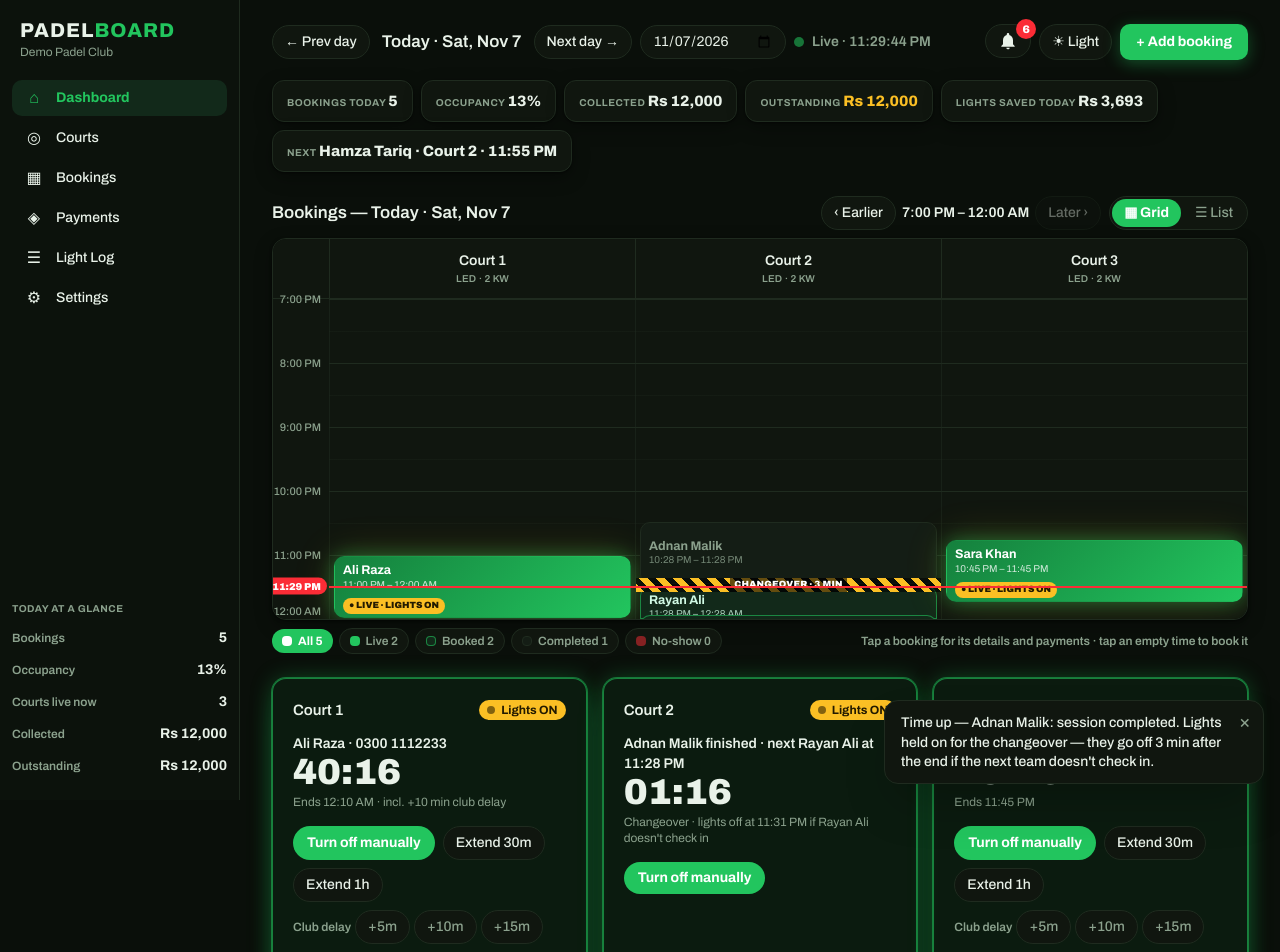
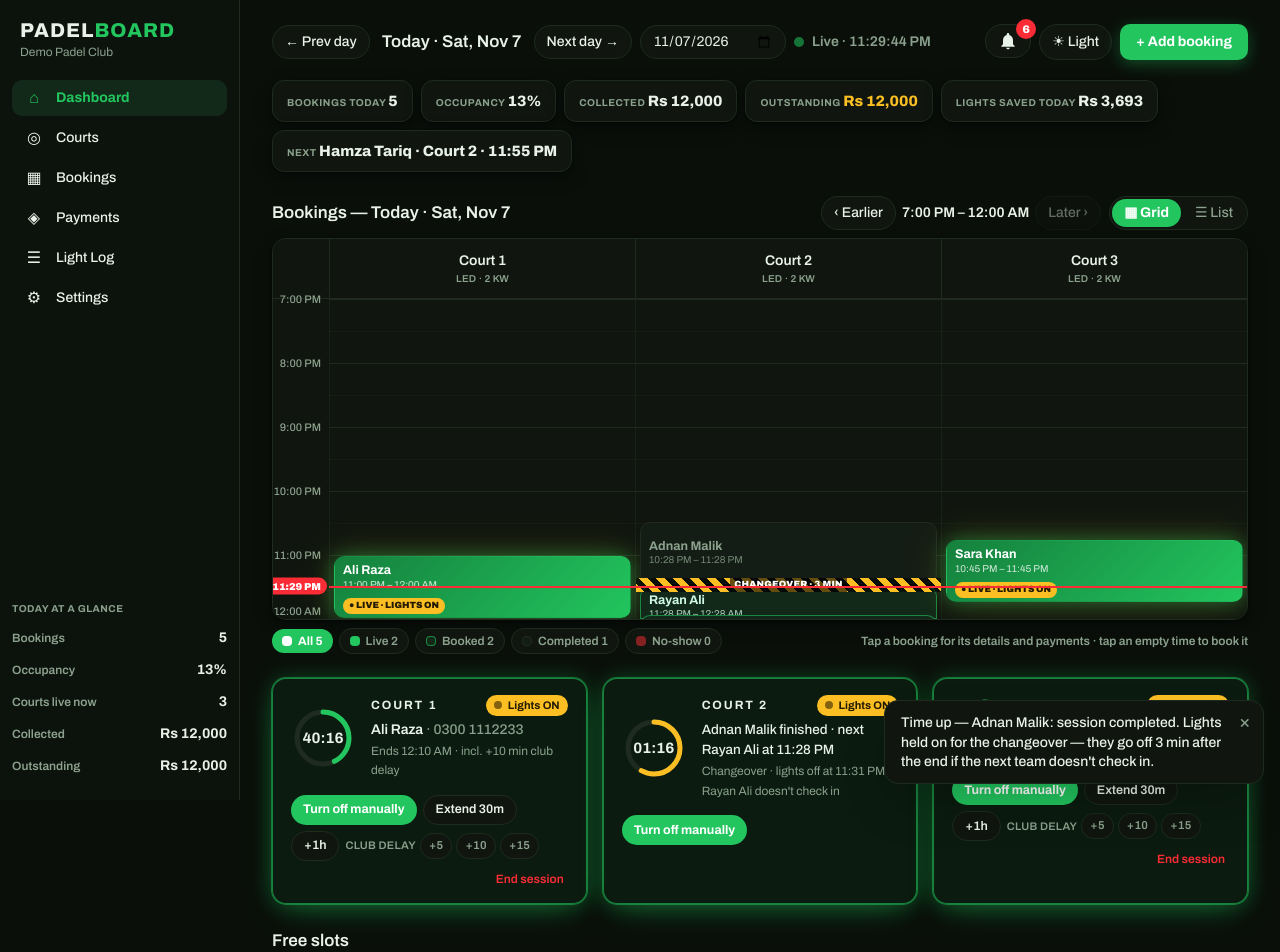
Before and after one commit to muneeb-m12/PadelBoard, a Next.js app: page / in a window 1280 px wide. Shown: the top 952 px of the page. Built offline with nearby package versions, Linux system fonts and the light colour scheme.

Commit message:
Court cards restyled to Variant B compact tiles: countdown progress rings, single control row, all states preserved

```diff
--- a/src/components/Dashboard.tsx
+++ b/src/components/Dashboard.tsx
@@ -140,6 +140,30 @@ function countdown(offAt: Date | null, now: Date): string {
 const inputCls = "w-full rounded-[10px] border border-pb-border bg-pb-surface px-3 py-2 text-sm text-pb-text";
 const btnCls = "rounded-full border border-pb-border bg-pb-surface px-3 py-1.5 text-sm font-medium hover:bg-pb-surface2";
 const chipCls = "rounded-full border border-pb-border bg-pb-surface2 px-2.5 py-0.5 text-xs font-semibold";
+
+// Compact-tile (Variant B court cards, approved 2026-11-10) button sizes.
+const tileBtnCls = "inline-flex h-[30px] items-center whitespace-nowrap rounded-full border border-pb-border bg-pb-surface px-3 text-[12.5px] font-semibold hover:bg-pb-surface2";
+const tileTinyCls = "inline-flex h-[26px] items-center whitespace-nowrap rounded-full border border-pb-border bg-pb-surface px-2 text-[11.5px] font-semibold hover:bg-pb-surface2";
+const tilePrimaryCls = "inline-flex h-[30px] items-center whitespace-nowrap rounded-full bg-pb-accent px-3 text-[12.5px] font-bold text-white hover:brightness-110";
+
+/** Variant B countdown ring: the arc shows the ELAPSED fraction of the period
+ *  the centred countdown belongs to; fraction null renders the bare track
+ *  (idle court / not today). Tones: accent = live session, amber = the
+ *  transitional states (checked-in waiting for its start, changeover). */
+function ProgressRing({ fraction, label, tone }: { fraction: number | null; label: string; tone: "accent" | "amber" | "dim" }) {
+  const C = 2 * Math.PI * 26;
+  const f = fraction === null ? 0 : Math.min(1, Math.max(0, fraction));
+  const toneCls = tone === "amber" ? "text-pb-amber" : tone === "dim" ? "text-pb-dim" : "text-pb-accent";
+  return (
+    <div className="relative h-16 w-16 flex-none" aria-hidden="true">
+      <svg width="64" height="64" viewBox="0 0 64 64">
+        <circle cx="32" cy="32" r="26" fill="none" stroke="currentColor" strokeWidth="5" className="text-pb-border" />
+        <circle cx="32" cy="32" r="26" fill="none" stroke="currentColor" strokeWidth="5" strokeLinecap="round" strokeDasharray={C} strokeDashoffset={C * (1 - f)} transform="rotate(-90 32 32)" className={toneCls} />
+      </svg>
+      <div className={`absolute inset-0 flex items-center justify-center font-bold tabular-nums ${label.length > 5 ? "text-[11px]" : "text-[15px]"}`}>{label}</div>
+    </div>
+  );
+}
 
 export default function Dashboard() {
   const [theme, setTheme] = useState<"dark" | "light">("dark");
@@ -1070,41 +1094,55 @@ export default function Dashboard() {
           const lightsOn = isToday && lightsOnFor(court, now);
           const pending = active !== undefined && bookingStart(active) > now;
           const changeover = isToday && !active && !court.manualOverride ? changeoverForCourt(court.id, now) : undefined;
+          // Ring = elapsed fraction of whatever the countdown counts down:
+          // live session (booked start → effective end incl. extensions/comp),
+          // the 15-min check-in window when waiting for the booked start, or
+          // the changeover grace window. No period → bare track.
+          const ring = active
+            ? pending
+              ? { fraction: (now.getTime() - (bookingStart(active).getTime() - 15 * 60_000)) / (15 * 60_000), label: countdown(bookingStart(active), now), tone: "amber" as const }
+              : { fraction: active.lightsOffAt ? (now.getTime() - bookingStart(active).getTime()) / (active.lightsOffAt.getTime() - bookingStart(active).getTime()) : null, label: countdown(active.lightsOffAt, now), tone: "accent" as const }
+            : changeover
+              ? { fraction: (now.getTime() - (changeover.until.getTime() - settings.changeoverGraceMinutes * 60_000)) / (settings.changeoverGraceMinutes * 60_000), label: countdown(changeover.until, now), tone: "amber" as const }
+              : { fraction: null, label: "—", tone: "dim" as const };
           return (
-            <div key={court.id} id={`court-card-${court.id}`} className={`panel-shadow rounded-[14px] border p-5 ${lightsOn ? "lit-glow border-pb-accent/60 bg-pb-accent/[0.07]" : "border-pb-border bg-pb-surface"} ${focusedCourtId === court.id ? "ring-2 ring-pb-accent/70" : ""}`}>
-              <div className="flex items-center justify-between">
-                <h2 className="text-[15px] font-semibold">{court.name}</h2>
-                <span className={`flex items-center gap-1.5 rounded-full px-2 py-0.5 text-xs font-bold ${lightsOn ? "bg-pb-amber text-pb-amber-ink" : "bg-pb-surface2 text-pb-dim"}`}>
+            <div key={court.id} id={`court-card-${court.id}`} className={`panel-shadow rounded-[14px] border px-[18px] pb-3 pt-4 ${lightsOn ? "lit-glow border-pb-accent/60 bg-pb-accent/[0.07]" : "border-pb-border bg-pb-surface"} ${focusedCourtId === court.id ? "ring-2 ring-pb-accent/70" : ""}`}>
+              <div className="flex items-center gap-4">
+                <ProgressRing fraction={ring.fraction} label={ring.label} tone={ring.tone} />
+                <div className="min-w-0 flex-1">
+                  <div className="flex items-center justify-between gap-2">
+                    <h2 className="text-xs font-bold uppercase tracking-[0.16em]">{court.name}</h2>
+                    <span className={`flex items-center gap-1.5 rounded-full px-2 py-0.5 text-[11px] font-bold ${lightsOn ? "bg-pb-amber text-pb-amber-ink" : "bg-pb-surface2 text-pb-dim"}`}>
                       {lightsOn && <span className="pulse-dot inline-block h-2 w-2 rounded-full bg-pb-amber-ink" />}
                       {lightsOn ? "Lights ON" : "Lights off"}
                     </span>
                   </div>
                   {active ? (
-                <div className="mt-3">
-                  <p className="text-sm font-semibold">{active.customerName} · {active.customerPhone}</p>
-                  <p className="font-black leading-none text-4xl tabular-nums">{countdown(pending ? bookingStart(active) : active.lightsOffAt, now)}</p>
+                    <>
+                      <p className="mt-1 text-sm font-semibold">{active.customerName} <span className="font-medium text-pb-dim">· {active.customerPhone}</span></p>
                       {pending ? (
-                    <p className="mt-1 text-xs text-pb-dim">Checked in · lights on at {formatMinutesOfDay(active.startMinutes)} · Ends {active.lightsOffAt?.toLocaleTimeString([], { hour: "numeric", minute: "2-digit" })}{active.compMinutes > 0 ? ` · incl. +${active.compMinutes} min club delay` : ""}{court.manualOverride ? " · Manual override" : ""}</p>
+                        <p className="mt-0.5 text-xs leading-relaxed text-pb-dim">Checked in · lights on at {formatMinutesOfDay(active.startMinutes)} · Ends {active.lightsOffAt?.toLocaleTimeString([], { hour: "numeric", minute: "2-digit" })}{active.compMinutes > 0 ? ` · incl. +${active.compMinutes} min club delay` : ""}{court.manualOverride ? " · Manual override" : ""}</p>
                       ) : (
-                    <p className="mt-1 text-xs text-pb-dim">Ends {active.lightsOffAt?.toLocaleTimeString([], { hour: "numeric", minute: "2-digit" })}{active.compMinutes > 0 ? ` · incl. +${active.compMinutes} min club delay` : ""}{court.manualOverride ? " · Manual override" : ""}</p>
+                        <p className="mt-0.5 text-xs leading-relaxed text-pb-dim">Ends {active.lightsOffAt?.toLocaleTimeString([], { hour: "numeric", minute: "2-digit" })}{active.compMinutes > 0 ? ` · incl. +${active.compMinutes} min club delay` : ""}{court.manualOverride ? " · Manual override" : ""}</p>
                       )}
-                </div>
+                    </>
                   ) : changeover ? (
-                <div className="mt-3">
-                  <p className="text-sm font-semibold">{changeover.prev.customerName} finished · next {changeover.next.customerName} at {formatMinutesOfDay(changeover.next.startMinutes)}</p>
-                  <p className="font-black leading-none text-4xl tabular-nums">{countdown(changeover.until, now)}</p>
-                  <p className="mt-1 text-xs text-pb-dim">Changeover · lights off at {changeover.until.toLocaleTimeString([], { hour: "numeric", minute: "2-digit" })} if {changeover.next.customerName} doesn&apos;t check in</p>
-                </div>
+                    <>
+                      <p className="mt-1 text-[13.5px] font-medium">{changeover.prev.customerName} finished · next {changeover.next.customerName} at {formatMinutesOfDay(changeover.next.startMinutes)}</p>
+                      <p className="mt-0.5 text-xs leading-relaxed text-pb-dim">Changeover · lights off at {changeover.until.toLocaleTimeString([], { hour: "numeric", minute: "2-digit" })} if {changeover.next.customerName} doesn&apos;t check in</p>
+                    </>
                   ) : (
-                <p className="mt-3 text-sm text-pb-dim">
+                    <p className="mt-1 text-sm text-pb-dim">
                       {!isToday ? "Sessions show live on the day" : lightsOn && court.manualOverride ? "Manual override — lights forced on by staff" : "No active session"}{court.manualOverride && isToday ? " · Manual override active" : ""}
                     </p>
                   )}
+                </div>
+              </div>
               {isToday && (
-                <div className="mt-4 flex flex-wrap gap-2">
-                  <button onClick={() => handleToggleLights(court)} className={lightsOn ? "rounded-full bg-pb-accent px-3.5 py-1.5 text-sm font-bold text-white" : btnCls}>{lightsOn ? "Turn off manually" : "Turn on manually"}</button>
-                  {court.manualOverride && <button onClick={() => handleBackToAuto(court)} className={btnCls}>Back to auto</button>}
-                  {active && <><button onClick={() => handleExtend(active, 30)} className={btnCls}>Extend 30m</button><button onClick={() => handleExtend(active, 60)} className={btnCls}>Extend 1h</button><span className="flex items-center gap-1 text-xs font-semibold text-pb-dim" title="Free minutes when the delay was the club's fault — no charge, fee unchanged">Club delay {[5, 10, 15].map((mins) => <button key={mins} onClick={() => handleClubDelay(active, mins)} className={btnCls}>+{mins}m</button>)}</span><button onClick={() => handleEndSession(active)} className={btnCls}>End session</button></>}
+                <div className="mt-3.5 flex flex-wrap items-center gap-1.5">
+                  <button onClick={() => handleToggleLights(court)} className={lightsOn ? tilePrimaryCls : tileBtnCls}>{lightsOn ? "Turn off manually" : "Turn on manually"}</button>
+                  {court.manualOverride && <button onClick={() => handleBackToAuto(court)} className={tileBtnCls}>Back to auto</button>}
+                  {active && <><button onClick={() => handleExtend(active, 30)} className={tileBtnCls}>Extend 30m</button><button onClick={() => handleExtend(active, 60)} className={tileBtnCls}>+1h</button><span className="flex items-center gap-1 text-[11px] font-semibold uppercase tracking-wide text-pb-dim" title="Free minutes when the delay was the club's fault — no charge, fee unchanged">Club delay {[5, 10, 15].map((mins) => <button key={mins} onClick={() => handleClubDelay(active, mins)} className={tileTinyCls}>+{mins}</button>)}</span><button onClick={() => handleEndSession(active)} className="ml-auto px-1 py-1 text-xs font-semibold text-red-500 hover:text-red-400">End session</button></>}
                 </div>
               )}
             </div>
```
Lines whose indentation alone changed are shown as unchanged.
